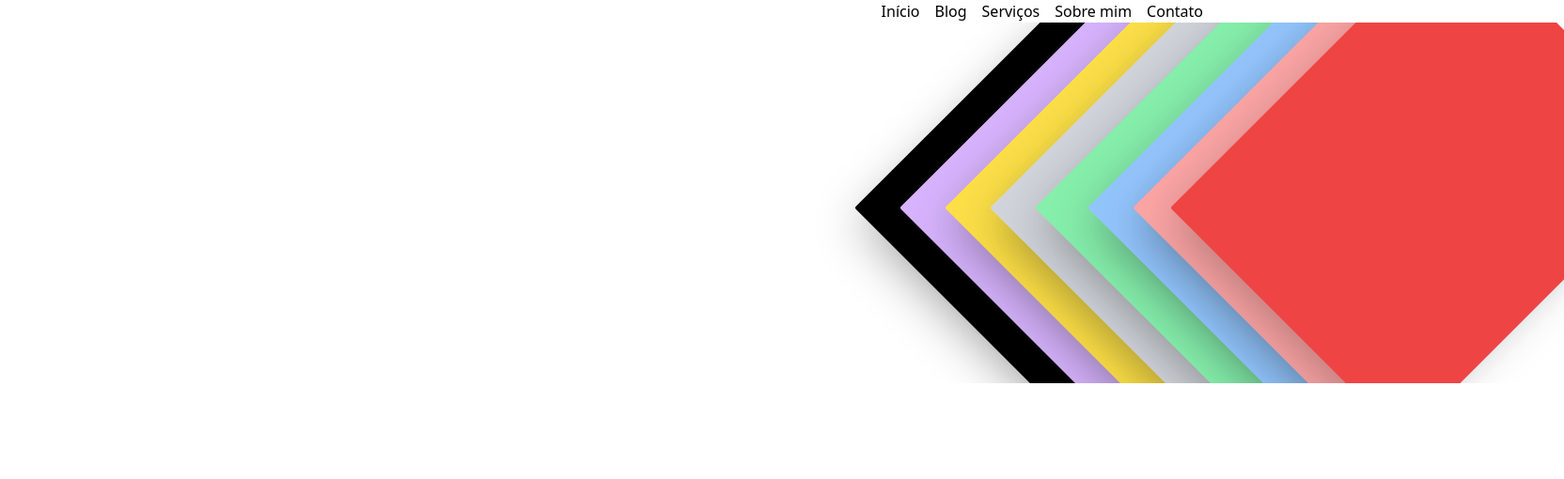
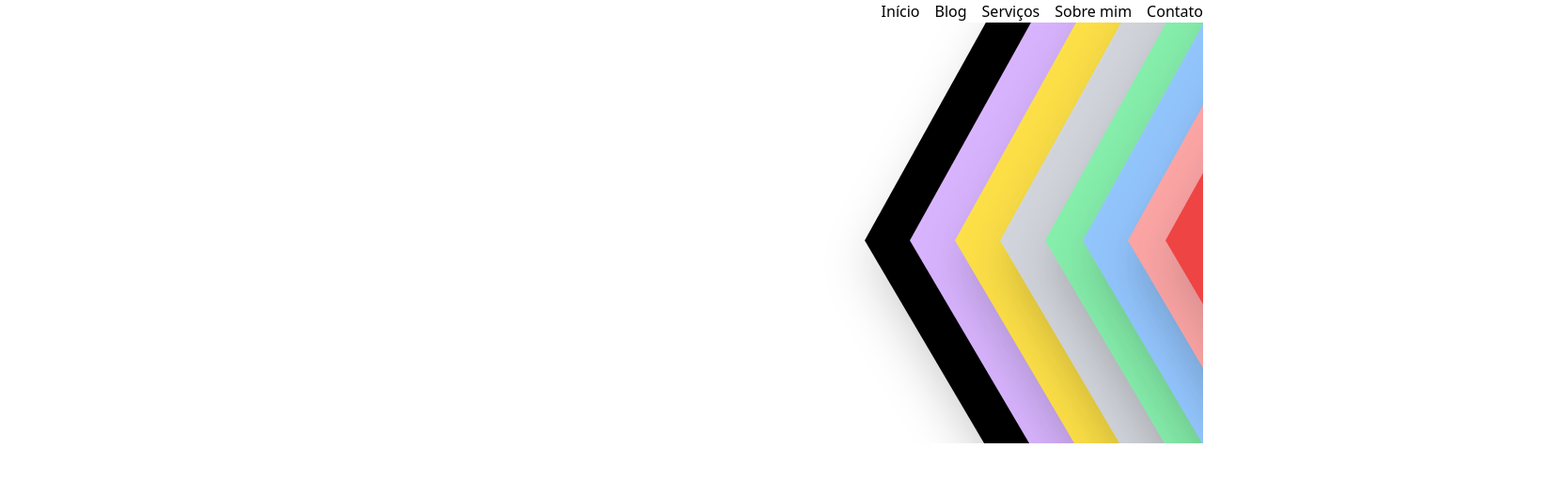
Before and after one commit to CharlieBellow/sitepsi, a Next.js app: page / in a window 1280 px wide. Shown: the top 510 px of the page at 94% size, 1664 px wide, since content can reach past the window. Built offline with nearby package versions, Linux system fonts and the light colour scheme.

Commit message:
add shadow on triangulo

```diff
--- a/src/components/Background.tsx
+++ b/src/components/Background.tsx
@@ -3,15 +3,15 @@ import React from 'react'
 
 export default function Background() {
   return (
-    <div className='relative -right-[24rem] h-96 items-end flex overflow-hidden'>
-      <Triangulo className="right-2 bg-red-300   z-50"/>
-      <Triangulo className="-right-8 bg-red-500   z-50"/>
-      <Triangulo className="right-14 bg-blue-300 z-40"/>
-      <Triangulo className="right-28 bg-green-300  z-30"/>
-      <Triangulo className="right-40 bg-gray-300  z-20"/>
-      <Triangulo className="right-52 bg-yellow-300 z-10"/>
-      <Triangulo className="right-[19rem] bg-black "/>
-      <Triangulo className="right-64 bg-purple-300 z-0"/>
+    <div className='relative left-[8rem] w-content h-[28rem] items-center flex overflow-hidden'>
+      <Triangulo className="right-2 border-r-red-300   z-50"/>
+      <Triangulo className="-right-8 border-r-red-500   z-50"/>
+      <Triangulo className="right-14 border-r-blue-300 z-40"/>
+      <Triangulo className="right-24 border-r-green-300  z-30"/>
+      <Triangulo className="right-36 border-r-gray-300  z-20"/>
+      <Triangulo className="right-48 border-r-yellow-300 z-10"/>
+      <Triangulo className="right-[18rem] border-r-black "/>
+      <Triangulo className="right-60 border-r-purple-300 z-0"/>
     </div>
   )
 }
--- a/src/components/HomePage.tsx
+++ b/src/components/HomePage.tsx
@@ -3,9 +3,9 @@ import Header from "@/components/Header"
 
 export default function HomePage() {
   return (
-    <>
+    <div className="overflow-hidden">
       <Header />
       <Background />
-    </>
+    </div>
   )
 }
--- a/src/components/Triangulo.tsx
+++ b/src/components/Triangulo.tsx
@@ -4,12 +4,11 @@ type props = {
 }
 export default function Triangulo({className } : props) {
   return (
-    // <div className={` absolute border-r-[150px]  border-b-[290px] border-t-[290px] border-transparent  ${className}`}>
+    <div className={` rounded-md absolute -top-32 border-r-[200px]  border-b-[340px] border-t-[360px] border-transparent  drop-shadow-2xl
+      ${className}`}></div>
 
 
-  <div className={` absolute w-[350px] h-[430px] rotate-45 shadow-2xl rounded-sm ${className}`}>
-</div>
-
+  // <div className={` absolute w-[850px] -bottom-40 h-[310px] rotate-45 shadow-2xl rounded-sm ${className}`}> </div>
 
   )
 }
```
